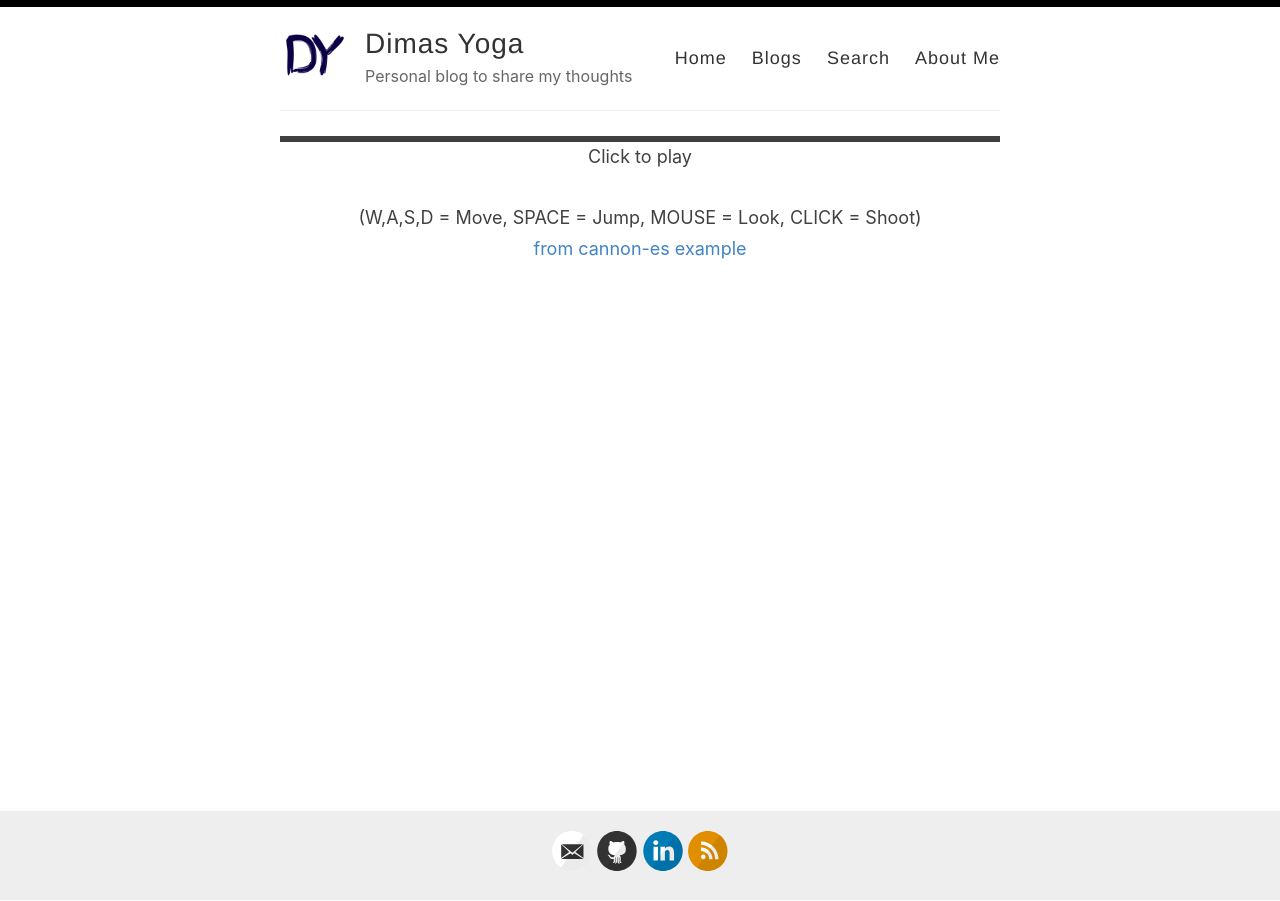
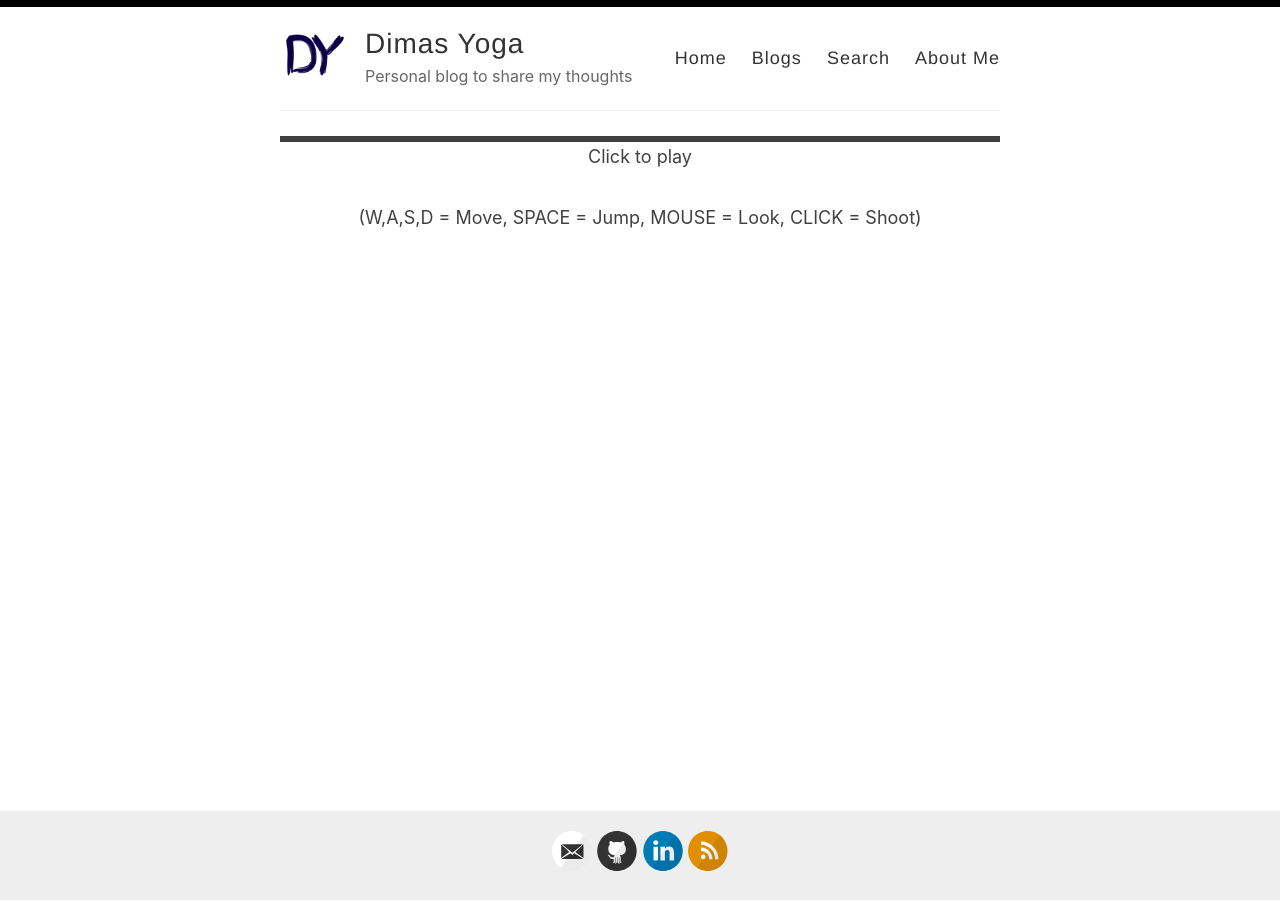
Before and after one commit to Dimasyoga/Dimasyoga.github.io, a Jekyll site: the page built from _pages/home.md, in a window 1280 px wide. Built offline with Jekyll 4.4.1, drawn with Linux system fonts in a browser that asks for light colours; a script that is not in the unit is left out.

Commit message:
[CHANGE]

```diff
--- a/_layouts/home.html
+++ b/_layouts/home.html
@@ -13,7 +13,7 @@ layout: default
     <br />
     (W,A,S,D = Move, SPACE = Jump, MOUSE = Look, CLICK = Shoot)
     <br/>
-    <a href="https://github.com/pmndrs/cannon-es">from cannon-es example</a>
+    <!-- <a href="https://github.com/pmndrs/cannon-es">from cannon-es example</a> -->
 </div>
 
 <script src="{{ site.baseurl }}/assets/home-animations-cannonFPS.js" type="module" defer></script>
```
